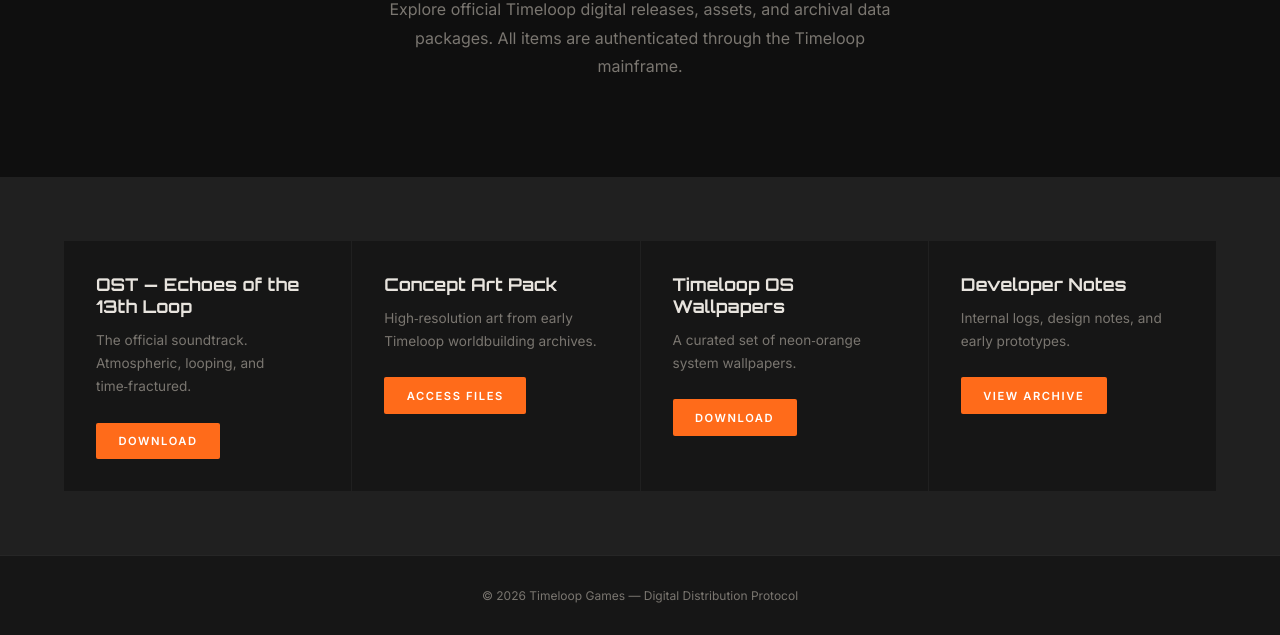
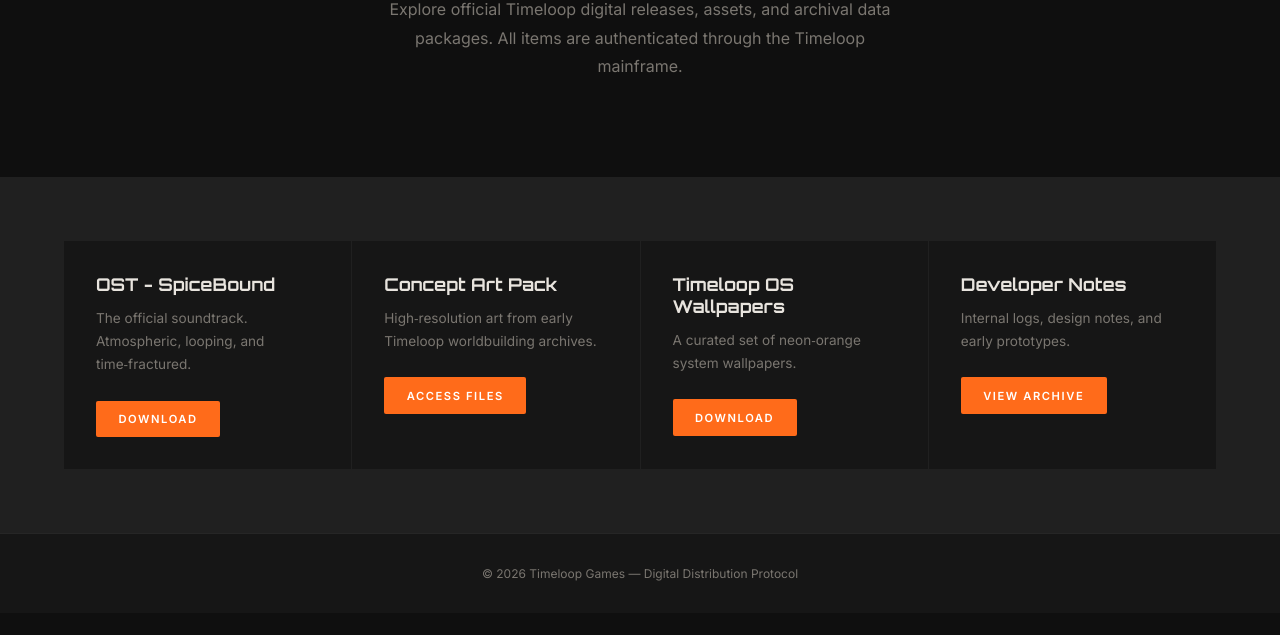
Before and after one commit to Enterausername1324/storetlg, a plain HTML site: page index.html in a window 1280 px wide. Shown: the part 304-939 px from the top of the page. After the commit the page ends 917 px from the top, so only its background shows below. Drawn offline with Linux system fonts and the light colour scheme.

Commit message:
Update index.html

```diff
--- a/index.html
+++ b/index.html
@@ -153,7 +153,7 @@
 <section class="store-grid">
 
   <div class="store-item">
-    <div class="item-title">OST — Echoes of the 13th Loop</div>
+    <div class="item-title">OST - SpiceBound</div>
     <p class="item-desc">The official soundtrack. Atmospheric, looping, and time‑fractured.</p>
     <a href="#" class="item-btn">Download</a>
   </div>
```
